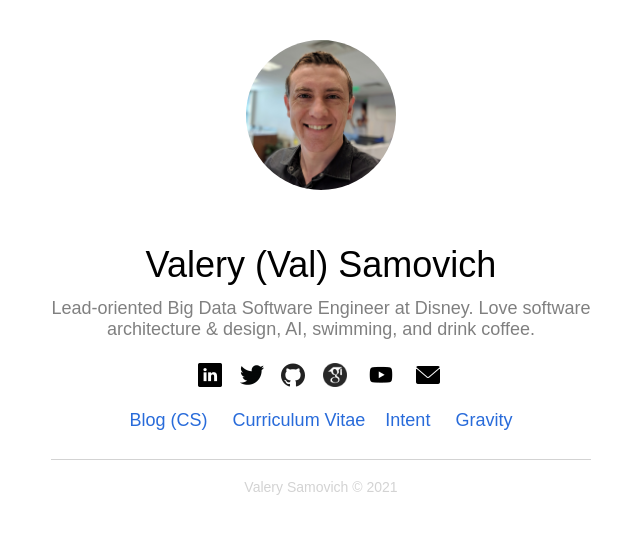
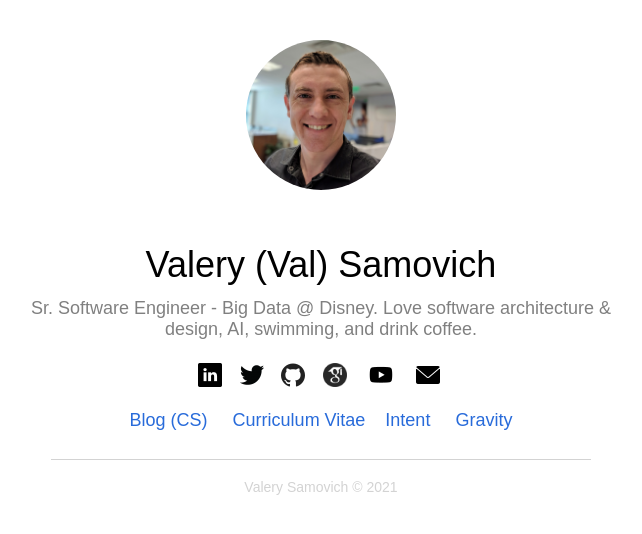
Before and after one commit to valsamovich/valsamovich, a plain HTML site: page index.html in a window 1280 px wide. Shown: the whole page, without its empty margins (319-961 px from the left). Drawn offline with Linux system fonts and the light colour scheme.

Commit message:
Add files via upload

```diff
--- a/index.html
+++ b/index.html
@@ -11,7 +11,7 @@
     </script>
     <meta charset="utf-8">
     <meta http-equiv="X-UA-Compatible" content="IE=edge,chrome=1">
-    <title>Valery Samovich - Data & Software Engineer</title>
+    <title>Valery Samovich - Sr. Software Engineer - Big Data @ Disney</title>
     <meta name="description" content="Valery Samovich - Lead-oriented Data & Software Engineer at Disney.">
     <meta name="author" content="Valery Samovich">
     <meta name="viewport" content="width=device-width, initial-scale=1.0">
@@ -23,7 +23,7 @@
     <div class="box">
         <img class="me" src='img/avatar.jpg'><br>
         <p class="page-header">Valery (Val) Samovich</p>
-        <p class="description">Lead-oriented Big Data Software Engineer at Disney. Love software architecture & design, AI, swimming, and drink <a class="c" href="https://cash.app/$ValerySamovich" target="_blank">c</a>offee.</p>
+        <p class="description">Sr. Software Engineer - Big Data @ Disney. Love software architecture & design, AI, swimming, and drink <a class="c" href="https://cash.app/$ValerySamovich" target="_blank">c</a>offee.</p>
         <p class="social">
             <span class="social-icons">
                 <a href="https://www.linkedin.com/in/valery-samovich" target="_blank"><img src="img/linkedin-24px.png" alt="linkedin"></a>&nbsp&nbsp&nbsp;
```
